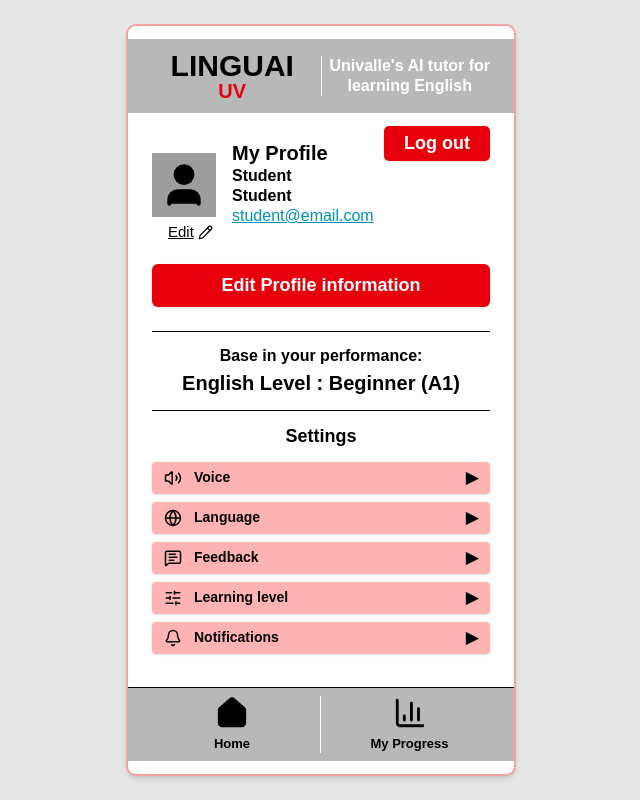
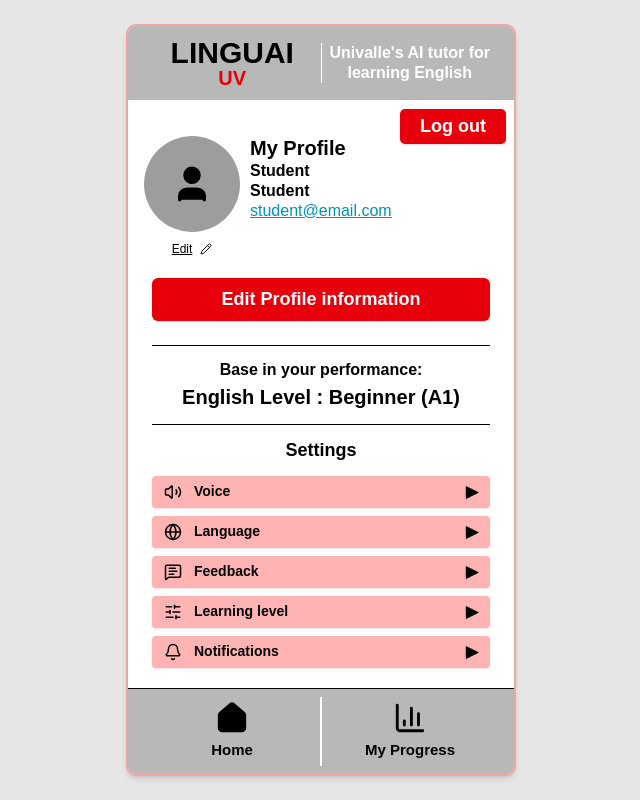
Before and after one commit to Herdavid333/linguai-uv-tutor, a Next.js app in the folder frontend/: page /profile in a window 1280 px wide. Shown: the whole page, without its empty margins (319-959 px from the left). Built offline with nearby package versions, Linux system fonts and the light colour scheme; no server answers.

Commit message:
improving profile page / improving nav bar / first try of profile picture uploading

```diff
--- a/frontend/src/app/home/page.js
+++ b/frontend/src/app/home/page.js
@@ -2,7 +2,7 @@
 
 import Link from "next/link";
 import { useRouter } from "next/navigation";
-import { BarChart3, User, Settings, Bot } from "lucide-react";
+import { BarChart3, User, Bot } from "lucide-react";
 import { useState } from "react";
 
 import { useAuth } from "../../context/AuthContext";
@@ -266,43 +266,48 @@ export default function HomePage() {
              FOOTER / NAVEGACIÓN INFERIOR
           ========================================================= */}
           <nav className="border-t border-black bg-[#b8b8b8] px-2 sm:px-4 py-2 shrink-0">
-            <div className="grid grid-cols-3 text-center">
+            <div className="grid grid-cols-[1fr_2px_1fr] items-center text-center">
 
               {/* Perfil */}
               <Link
                 href="/profile"
-                className="flex flex-col items-center gap-1 text-black"
+                className="
+                  flex flex-col items-center gap-1 text-black
+                  hover:scale-[1.1]
+                  active:scale-95
+                  active:translate-y-[2px]
+                  rounded-md
+                  py-1
+                  "
               >
-                <User size={28} className="sm:w-7 sm:h-7"/>
+                <User size={40} className="sm:w-9 sm:h-9 fill-black" />
 
-                <span className="text-[13px] sm:text-[13px] font-bold">
+                <span className="text-[15px] font-bold">
                   My Profile
                 </span>
               </Link>
 
+              <div className="h-full bg-white" />
+
               {/* Progreso */}
               <Link
                 href="/progress"
-                className="flex flex-col items-center gap-1 text-black border-x border-white"
+                className="
+                  flex flex-col items-center gap-1 text-black
+                  hover:scale-[1.1]
+                  active:scale-95
+                  active:translate-y-[2px]
+                  rounded-md
+                  py-1
+                  "
               >
-                <BarChart3 size={28} className="sm:w-7 sm:h-7"/>
+                <BarChart3 size={40} className="sm:w-9 sm:h-9" />
 
-                <span className="text-[13px] sm:text-[13px] font-bold">
+                <span className="text-[15px] font-bold">
                   My Progress
                 </span>
               </Link>
 
-              {/* Logout */}
-              <button
-                onClick={handleLogout}
-                className="flex flex-col items-center gap-1 text-black"
-              >
-                <Settings size={28} className="sm:w-7 sm:h-7"/>
-
-                <span className="text-[13px] sm:text-[13px] font-bold">
-                  Log out
-                </span>
-              </button>
             </div>
           </nav>
         </section>
--- a/frontend/src/app/profile/page.js
+++ b/frontend/src/app/profile/page.js
@@ -1,7 +1,7 @@
 "use client";
 
 import Link from "next/link";
-import { useState } from "react";
+import { useState, useRef, useEffect } from "react";
 import { useRouter } from "next/navigation";
 import {
   BarChart3,
@@ -17,11 +17,13 @@ import {
   Eye,
   X,
 } from "lucide-react";
-import { doc, updateDoc } from "firebase/firestore";
+import { doc, updateDoc, getDoc } from "firebase/firestore";
 import { updatePassword } from "firebase/auth";
 
 import { useAuth } from "../../context/AuthContext";
-import { db, auth } from "../../lib/firebase";
+import { db, auth, storage } from "../../lib/firebase";
+
+import { ref, uploadBytes, getDownloadURL } from "firebase/storage";
 
 export default function ProfilePage() {
   const router = useRouter();
@@ -42,6 +44,10 @@ export default function ProfilePage() {
   const role = user?.role || "Student";
   const englishLevel = user?.englishLevel || "Beginner (A1)";
 
+  const [profileImage, setProfileImage] = useState(user?.photoURL || null);
+  const [selectedImageFile, setSelectedImageFile] = useState(null);
+  const fileInputRef = useRef(null);
+
   const handleLogout = async () => {
     await logout();
     router.push("/login");
@@ -56,6 +62,12 @@ export default function ProfilePage() {
 
   const handleSaveProfile = async (e) => {
     e.preventDefault();
+    setMessage("");
+
+    if (!user?.uid) {
+      setMessage("User information is not available.");
+      return;
+    }
 
     if (!fullName.trim()) {
       setMessage("Name is required.");
@@ -64,14 +76,13 @@ export default function ProfilePage() {
 
     try {
       setSaving(true);
-
       await updateDoc(doc(db, "users", user.uid), {
         fullName: fullName.trim(),
       });
 
       setMessage("Profile updated successfully.");
     } catch (error) {
-      console.error(error);
+      console.error("Error updating profile:", error);
       setMessage("Could not update profile.");
     } finally {
       setSaving(false);
@@ -109,6 +120,93 @@ export default function ProfilePage() {
     }
   };
 
+  useEffect(() => {
+    const loadUserPhoto = async () => {
+      if (!user?.uid) return;
+
+      const userRef = doc(db, "users", user.uid);
+      const userSnap = await getDoc(userRef);
+
+      if (userSnap.exists()) {
+        const userData = userSnap.data();
+
+        if (userData.photoURL) {
+          setProfileImage(userData.photoURL);
+        }
+
+        if (userData.fullName) {
+          setFullName(userData.fullName);
+        }
+      }
+    };
+
+    loadUserPhoto();
+  }, [user?.uid]);
+
+  const handleProfileImageChange = async (e) => {
+    const file = e.target.files?.[0];
+
+    if (!file) return;
+
+    if (!user?.uid) {
+      setMessage("User information is not available.");
+      return;
+    }
+
+    const reader = new FileReader();
+
+    reader.onloadend = async () => {
+      const previewImage = reader.result;
+
+      setProfileImage(previewImage);
+      setMessage("Uploading profile photo...");
+
+      try {
+        setSaving(true);
+
+        const imageRef = ref(storage, `profilePhotos/${user.uid}/profile-photo`);
+
+        await uploadBytes(imageRef, file);
+
+        const downloadURL = await getDownloadURL(imageRef);
+
+        await updateDoc(doc(db, "users", user.uid), {
+          photoURL: downloadURL,
+        });
+
+        setProfileImage(downloadURL);
+        setMessage("Profile photo updated successfully.");
+      } catch (error) {
+        console.error("Error uploading profile photo:", error);
+        setMessage("Could not upload profile photo.");
+      } finally {
+        setSaving(false);
+        e.target.value = "";
+      }
+    };
+
+    reader.readAsDataURL(file);
+  };
+
+ /*  const handleSaveProfilePhoto = async () => {
+    if (!selectedImageFile || !user?.uid) return null;
+
+    const imageRef = ref(
+      storage,
+      `profilePhotos/${user.uid}/${selectedImageFile.name}`
+    );
+
+    await uploadBytes(imageRef, selectedImageFile);
+
+    const downloadURL = await getDownloadURL(imageRef);
+
+    await updateDoc(doc(db, "users", user.uid), {
+      photoURL: downloadURL,
+    });
+
+    return downloadURL;
+  }; */
+
   return (
     <main className="min-h-screen bg-[#e6e6e6] flex justify-center px-4 py-6 overflow-hidden">
       <section className="w-full max-w-[390px] bg-white border-2 border-[#f3a3a3] rounded-[10px] shadow-md overflow-hidden flex flex-col justify-evenly">
@@ -134,26 +232,43 @@ export default function ProfilePage() {
 
         {/* PROFILE MAIN */}
         <section className="px-6 py-5">
-          <div className="flex justify-end">
+          <div className="flex justify-end mt-2 -mr-4">
             <button
+              onClick={handleLogout}
               className="rounded-[5px] bg-red-600 text-[18px] -mt-5 px-5 py-1 whitespace-nowrap font-bold text-white shadow hover:bg-red-700"
             >
               Log out
             </button>
           </div>
 
-          <div className="-mt-5 grid grid-cols-[64px_1fr] gap-4 items-start">
-            <div>
-              <div className="mt-3 h-16 w-16 bg-[#9d9d9d] flex items-center justify-center">
-                <User size={50} className="text-black fill-black" />
+          <div className="-mt-2 -ml-2 grid grid-cols-[70px_1fr] gap-9 items-start">
+            <div className="flex flex-col items-center w-fit">
+              <div className="h-24 w-24 rounded-full bg-[#9d9d9d] flex items-center justify-center overflow-hidden">
+                {profileImage ? (
+                  <img
+                    src={profileImage}
+                    alt="Profile"
+                    className="h-full w-full object-cover"
+                  />
+                ) : (
+                  <User size={42} className="text-black fill-black" />
+                )}
               </div>
 
+              <input
+                ref={fileInputRef}
+                type="file"
+                accept="image/*"
+                onChange={handleProfileImageChange}
+                className="hidden"
+              />
+
               <button
-                onClick={handleOpenEdit}
-                className="ml-4 mt-1 flex items-center gap-1 text-[15px] underline text-black
-                hover:text-red-600"
+                type="button"
+                onClick={() => fileInputRef.current?.click()}
+                className="mt-2 w-full flex items-center justify-center gap-2 text-[12px] text-black transition duration-100 active:scale-95 active:translate-y-[1px] underline hover:text-red-600"
               >
-                Edit <Pencil size={15} />
+                Edit <Pencil size={12} />
               </button>
             </div>
 
@@ -198,21 +313,37 @@ export default function ProfilePage() {
 
         {/* FOOTER NAV */}
         <nav className="border-t border-black bg-[#b8b8b8] px-4 py-2">
-          <div className="grid grid-cols-2 text-center">
+          <div className="grid grid-cols-[1fr_2px_1fr] items-center text-center">
             <Link
               href="/home"
-              className="flex flex-col items-center gap-1 text-black border-r border-white"
+              className="
+                  flex flex-col items-center gap-1 text-black
+                  hover:scale-[1.1]
+                  active:scale-95
+                  active:translate-y-[2px]
+                  rounded-md
+                  py-1
+                  "
             >
               <Home size={34} className="fill-black" />
-              <span className="text-[13px] font-bold">Home</span>
+              <span className="text-[15px] font-bold">Home</span>
             </Link>
+
+            <div className="h-full bg-white" />
 
             <Link
               href="/progress"
-              className="flex flex-col items-center gap-1 text-black"
+              className="
+                  flex flex-col items-center gap-1 text-black
+                  hover:scale-[1.1]
+                  active:scale-95
+                  active:translate-y-[2px]
+                  rounded-md
+                  py-1
+                  "
             >
               <BarChart3 size={34} />
-              <span className="text-[13px] font-bold">My Progress</span>
+              <span className="text-[15px] font-bold">My Progress</span>
             </Link>
           </div>
         </nav>
--- a/frontend/src/lib/firebase.js
+++ b/frontend/src/lib/firebase.js
@@ -1,6 +1,8 @@
 import { initializeApp, getApps, getApp } from "firebase/app";
+
 import { getAuth } from "firebase/auth";
 import { getFirestore } from "firebase/firestore";
+import { getStorage } from "firebase/storage";
 
 const firebaseConfig = {
   apiKey: process.env.NEXT_PUBLIC_FIREBASE_API_KEY,
@@ -11,9 +13,13 @@ const firebaseConfig = {
   appId: process.env.NEXT_PUBLIC_FIREBASE_APP_ID,
 };
 
-const app = getApps().length ? getApp() : initializeApp(firebaseConfig);
+const app =
+  getApps().length > 0
+    ? getApp()
+    : initializeApp(firebaseConfig);
 
 const auth = getAuth(app);
 const db = getFirestore(app);
+const storage = getStorage(app);
 
-export { app, auth, db };
+export { app, auth, db, storage };
```
